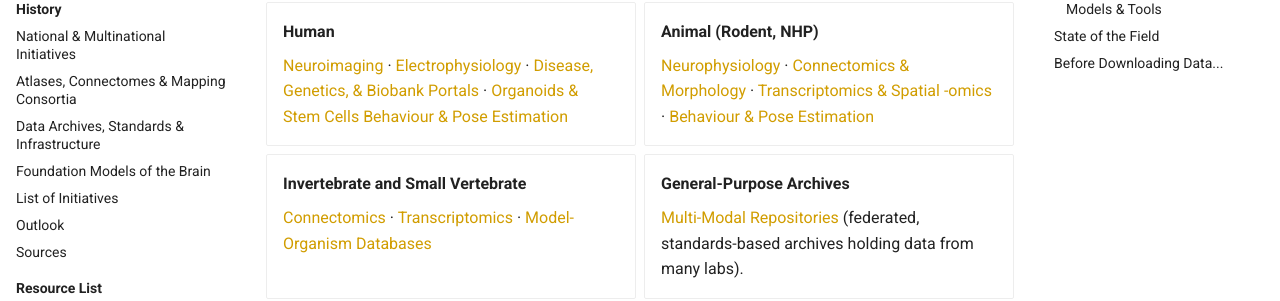
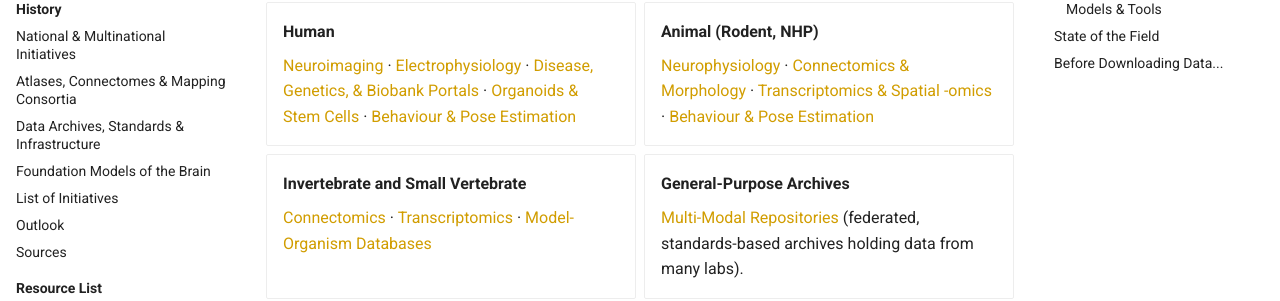
Before and after one commit to lauramedlock/neuroarchives, an MkDocs documentation site: the page built from docs/index.md, in a window 1280 px wide and 900 px high, scrolled down 1569 px. Shown: the part 153-454 px from the top of the window. Built offline with MkDocs 1.6.1 and Material for MkDocs 9.7.7, drawn with Linux system fonts in a browser that asks for light colours; comment, search, counter and statistics services are not loaded.

```diff
--- a/docs/index.md
+++ b/docs/index.md
@@ -93,7 +93,7 @@ flowchart LR
     [Neuroimaging](resources/human-neuroimaging.md) ·
     [Electrophysiology](resources/human-electrophysiology.md) ·
     [Disease, Genetics, & Biobank Portals](resources/disease-genetics.md) ·
-    [Organoids & Stem Cells](resources/organoids.md)
+    [Organoids & Stem Cells](resources/organoids.md) ·
     [Behaviour & Pose Estimation](resources/behavior.md)
 
 -   **Animal (Rodent, NHP)**
```
